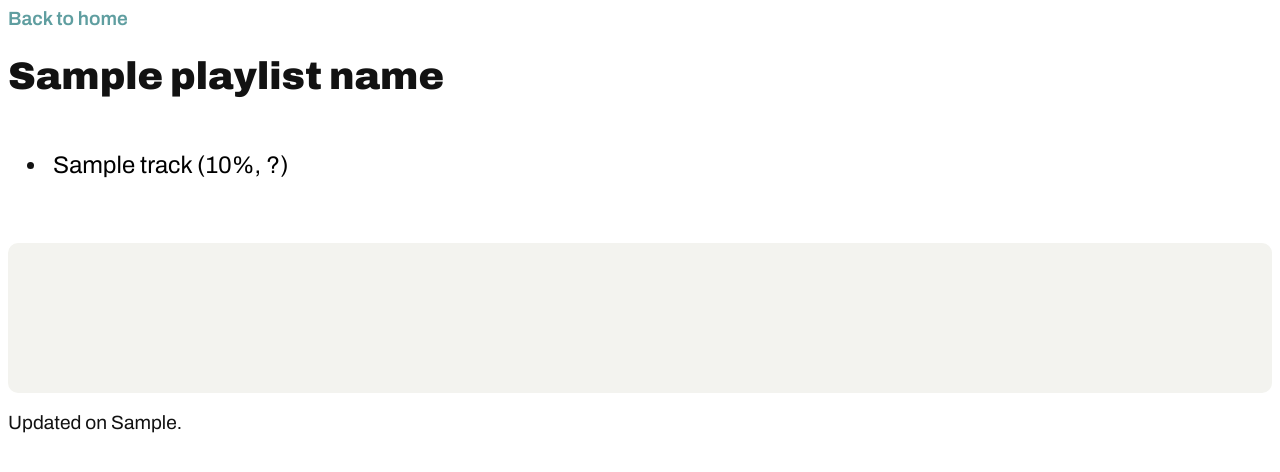
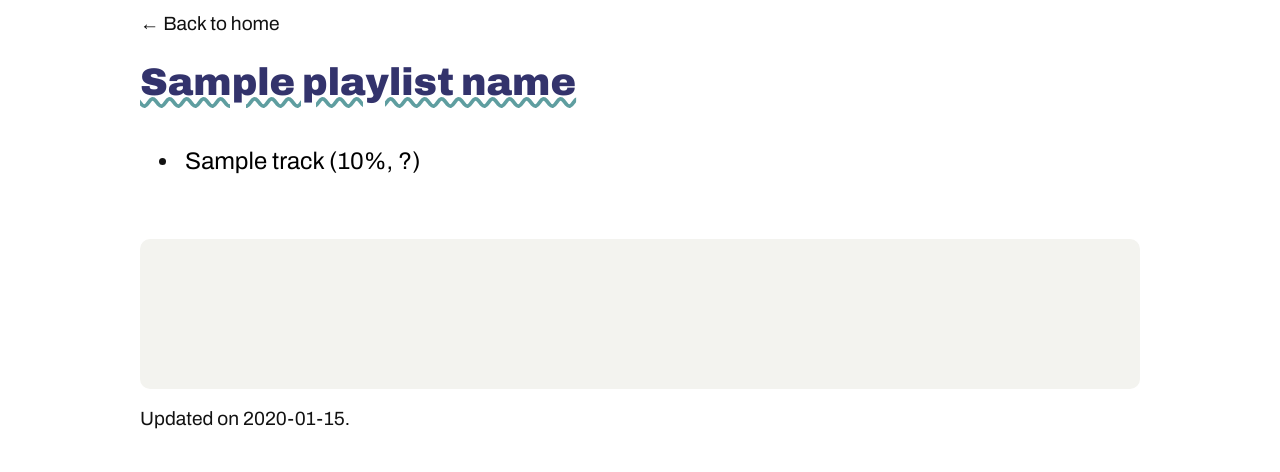
Before and after one commit to ondrejzacha/volco, a FastAPI app: template templates/list.html in a window 1280 px wide. Shown: the top 472 px of the page. Run offline with FastAPI, Linux system fonts and the light colour scheme; the template is opened without the code that fills it: most values are stand-ins (such as "Sample title", 1, 10 or a date in 2020); parts of the project's set-up code (start-up, migrations or seed data) failed here and were passed over.

Commit message:
Extra color! More consistent style

```diff
--- a/static/style.css
+++ b/static/style.css
@@ -1,53 +1,55 @@
-
 body {
     font-size: larger;
     font-family: Archivo, 'Helvetica', Arial;
-    color: #121212
-    /* font-family:'Martian Mono', 'Courier New', Courier, monospace */
+    color: #121212;
+    font-family: Archivo, Helvetica, Arial, sans-serif;
+        /* font-family:'Martian Mono', 'Courier New', Courier, monospace */
+}
+
+.container {
+    max-width: 1000px;
+    margin: auto;
+    padding: 5px;
 }
 
 li {
-    font-family: Archivo;
     font-size: 24px;
-    /* padding: 0px; */
     margin: 0px;
     padding-top: 5px;
 }
 
 a {
-    color: cadetblue;
-    /* text-decoration: black wavy underline; */
+    color: inherit;
     text-decoration: none;
-    font-weight: 600;
+    font-weight: 400;
 }
 
 a:hover {
-    text-decoration: black wavy underline;
+    transition: font-weight 0.1s;
+    font-weight: 900;
+    color: cadetblue;
 }
 
 li:hover {
     color: cadetblue;
-    text-decoration: wavy underline;
-    font-weight: 600;
+    list-style-type: "✱ ";
 }
 
-h1, h2, h3, h4, h5 {
-    font-family: Archivo;
+h1,
+h2,
+h3,
+h4,
+h5 {
     font-weight: 900;
+    color: #33336c;
+    text-decoration: wavy cadetblue underline;
 }
 
 form {
     margin: 0px;
 }
 
-form.tracklink input {
-    padding: 5px;
-    margin: 0px;
-    /* color: purple; */
-}
-
 form input {
-    /* display: inline; */
     background: none;
     border: none;
     padding: 5px 10px;
@@ -55,6 +57,20 @@ form input {
     text-decoration: none;
     cursor: pointer;
 }
+
+form.tracklink input {
+    padding: 5px;
+    margin: 0px;
+    text-wrap: wrap;
+    text-align: justify;
+}
+
+form.tracklink input:hover {
+    color: cadetblue;
+    font-weight: 900;
+    transition: font-weight 0.1s;
+}
+
 
 form.button {
     display: inline;
@@ -67,22 +83,20 @@ form.button input {
     border-radius: 5px;
 }
 
-/* form input:hover {
-    color: #222c58
-} */
+form.button input:hover {
+    background-color: #33336c;
+    transition: background-color 0.2s;
+}
 
-ul {
-    padding-top: 20px;
+
+.padded {
+    padding-top: 10px;
     padding-bottom: 40px;
-    padding-inline-start: 40px;
+    /* padding-inline-start: 40px; */
 }
 
 iframe#responseframe {
-    /* position: fixed; */
-    /* left: 0; */
-    /* bottom: 0; */
     width: 100%;
-    /* height: 20%; */
     background-color: rgb(243, 243, 239);
     border-width: 0;
     text-align: center;
--- a/templates/list.html
+++ b/templates/list.html
@@ -10,16 +10,19 @@
 </head>
 
 <body>
-    <a href="/">Back to home</a>
+    <div class="container">
+        <a href="/">&larr; Back to home</a>
         <h1>{{ playlist_name }}</h1>
-    <ul>
+        <ul class="padded">
             {% for track in tracks %}
             <li>
                 <div>
-                <form action="/playback/replace" method="POST" enctype="multipart/form-data" target="responseframe" class="tracklink">
+                    <form action="/playback/replace" method="POST" enctype="multipart/form-data" target="responseframe"
+                        class="tracklink">
                         <input type="hidden" id="service" name="service" value="{{ track.service }}">
                         <input type="hidden" id="uri" name="uri" value='{{ track.uri }}'>
-                    <input type="submit" value="{{ track.title }} ({{ track.progress }}%, {% if track.service == 'soundcloud' %}Sc{% elif track.service == 'mixcloud' %}Mc{% else %}?{% endif %})">
+                        <input type="submit"
+                            value="{{ track.title }} ({{ track.progress }}%, {% if track.service == 'soundcloud' %}Sc{% elif track.service == 'mixcloud' %}Mc{% else %}?{% endif %})">
                     </form>
                 </div>
                 {% endfor %}
@@ -28,7 +31,8 @@
         <!-- TODO: style -->
         <iframe name="responseframe" id="responseframe"></iframe>
 
-    <p>Updated on {{ ts }}.</p>
+        <p>Updated on {{ ts.strftime("%d %b %Y, %H:%M:%S") }}.</p>
+    </div>
 </body>
 
 </html>
```
Also changed, not shown: templates/index.html (+8 -3 lines), templates/patterns.html (+5 -3 lines). Lines whose indentation alone changed are shown as unchanged.
